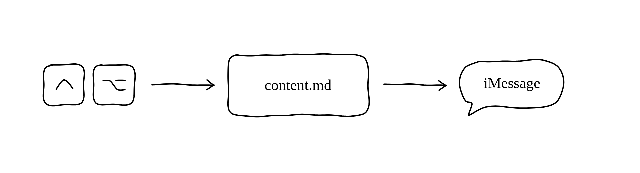
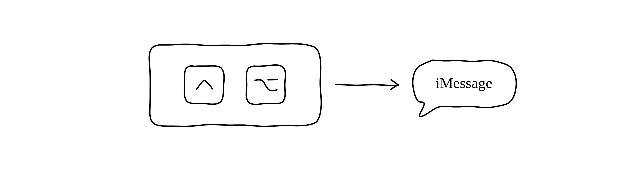
Before and after one commit to ryuzo-k/content-md, a website: page mac/flow.html in a window 1280 px wide. Shown: the whole page, without its empty margins (0-640 px from the left). Drawn offline with Linux system fonts and the light colour scheme.

Commit message:
Mac: the keys are part of the one thing you install

```diff
--- a/mac/flow.html
+++ b/mac/flow.html
@@ -63,7 +63,7 @@
   };
   const ease = t => t < 0.5 ? 2 * t * t : 1 - (-2 * t + 2) ** 2 / 2;
   const clamp01 = t => Math.max(0, Math.min(1, t));
-const W = 600, H = 170, LINE = 1.35, FONT = '15px "Times New Roman", Times, serif';
+const W = 666, H = 170, LINE = 1.35, FONT = '15px "Times New Roman", Times, serif';
 const c = document.createElement('canvas'); document.body.append(c);
 const dpr = 3; c.width = W*dpr; c.height = H*dpr; c.style.width = W+'px'; c.style.height = H+'px';
 const ctx = c.getContext('2d'); ctx.setTransform(dpr,0,0,dpr,0,0);
@@ -81,19 +81,14 @@ const rrect = (x,y,w,h,r) => {
 const arrow = (x0,x1,y) => { draw([[x0,y],[(x0+x1)/2,y-0.6],[x1,y]]); seg([x1,y],[x1-7,y-5]); seg([x1,y],[x1-7,y+5]); };
 const label = (t,cx,cy) => { ctx.font=FONT; ctx.fillStyle='#000'; ctx.textBaseline='middle'; ctx.fillText(t, cx-ctx.measureText(t).width/2, cy); };
 const Y = 85;
-// keys: control and option
-const K = 40;
-rrect(44, Y-K/2, K, K, 7); rrect(94, Y-K/2, K, K, 7);
-// ⌃ drawn
-draw([[64-8,Y+4],[64,Y-5],[64+8,Y+4]]);
-// ⌥ drawn
-draw([[114-11,Y-5],[114-4,Y-5],[114+4,Y+5],[114+11,Y+5]]); seg([114+2,Y-5],[114+11,Y-5]);
-arrow(152, 214, Y);
-// the app: one box
-rrect(228, Y-30, 140, 60, 9); label('content.md', 298, Y+1);
-arrow(384, 446, Y);
-// iMessage: a speech bubble
-(() => { const x=460,y=Y-24,w=104,h=46,r=20,k=r*0.3;
+// one thing you install: the two keys are part of it
+rrect(150, Y-40, 170, 80, 10);
+const K = 38;
+rrect(185, Y-K/2, K, K, 7); rrect(247, Y-K/2, K, K, 7);
+draw([[204-8,Y+4],[204,Y-5],[204+8,Y+4]]);
+draw([[266-11,Y-5],[266-4,Y-5],[266+4,Y+5],[266+11,Y+5]]); seg([266+2,Y-5],[266+11,Y-5]);
+arrow(336, 398, Y);
+(() => { const x=412,y=Y-24,w=104,h=46,r=20,k=r*0.3;
   draw([[x+r,y],[x+w/2,y],[x+w-r,y],[x+w-k,y+k],[x+w,y+h/2],[x+w-k,y+h-k],[x+w-r,y+h],[x+w/2,y+h],[x+r+6,y+h],[x+8,y+h+9],[x+12,y+h-4],[x+k,y+h-k],[x,y+h/2],[x+k,y+k],[x+r,y]]);
   label('iMessage', x+w/2, Y-1); })();
 document.title='done';
```
